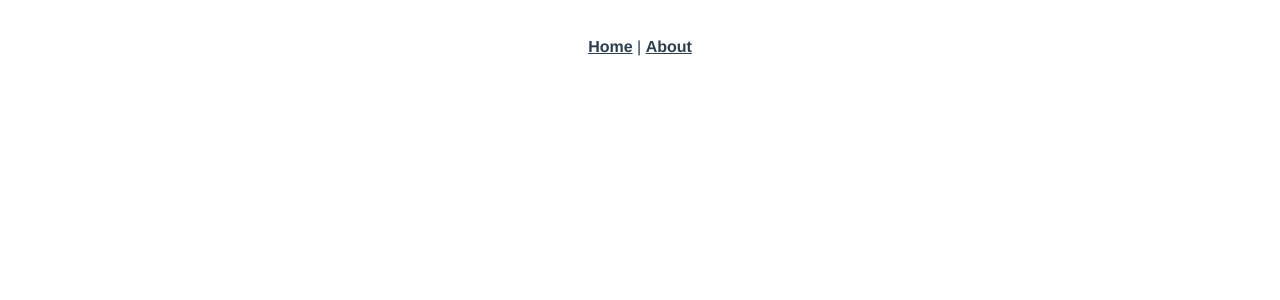
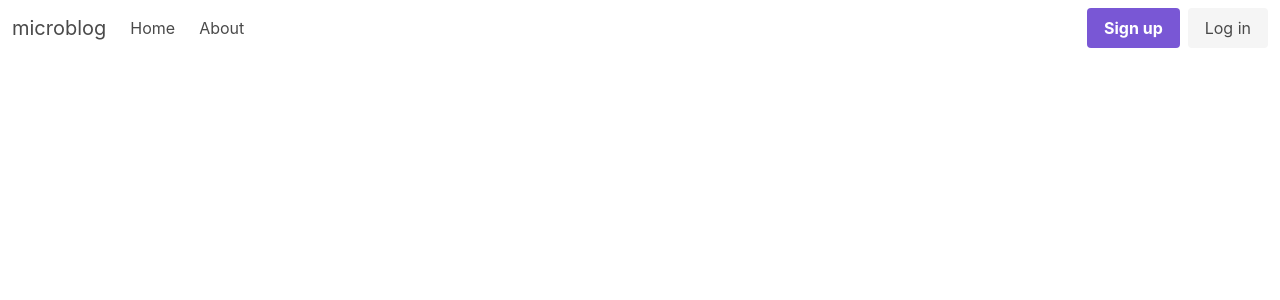
Before and after one commit to zsanettmagyar-cbcorews/microblog-frontend, a Vue app: page /login in a window 1280 px wide. Shown: the top 300 px of the page. Built offline with nearby package versions, Linux system fonts and the light colour scheme.

Commit message:
Functional front-end mock, now time for backend

```diff
--- a/package.json
+++ b/package.json
@@ -11,6 +11,7 @@
   "dependencies": {
     "core-js": "^2.6.5",
     "register-service-worker": "^1.6.2",
+    "uuid": "^3.3.3",
     "vue": "^2.6.10",
     "vue-router": "^3.0.3",
     "vuex": "^3.0.1"
@@ -26,8 +27,10 @@
     "babel-core": "7.0.0-bridge.0",
     "babel-eslint": "^10.0.1",
     "babel-jest": "^23.6.0",
+    "buefy": "^0.8.7",
     "eslint": "^5.16.0",
     "eslint-plugin-vue": "^5.0.0",
+    "vue-cli-plugin-buefy": "^0.3.7",
     "vue-template-compiler": "^2.6.10"
   }
 }
--- a/public/index.html
+++ b/public/index.html
@@ -5,11 +5,13 @@
     <meta http-equiv="X-UA-Compatible" content="IE=edge">
     <meta name="viewport" content="width=device-width,initial-scale=1.0">
     <link rel="icon" href="<%= BASE_URL %>favicon.ico">
-    <title>microblog-frontend</title>
+    <title>microblog</title>
+    <link rel="stylesheet" href="https://use.fontawesome.com/releases/v5.2.0/css/all.css">
 </head>
 <body>
 <noscript>
-      <strong>We're sorry but microblog-frontend doesn't work properly without JavaScript enabled. Please enable it to continue.</strong>
+    <strong>We're sorry but microblog-frontend doesn't work properly without JavaScript enabled. Please enable it to
+        continue.</strong>
 </noscript>
 <div id="app"></div>
 <!-- built files will be auto injected -->
--- a/src/App.vue
+++ b/src/App.vue
@@ -1,31 +1,17 @@
 <template>
   <div id="app">
-    <div id="nav">
-      <router-link to="/">Home</router-link> |
-      <router-link to="/about">About</router-link>
-    </div>
+    <Nav/>
     <router-view/>
   </div>
 </template>
 
-<style>
-#app {
-  font-family: 'Avenir', Helvetica, Arial, sans-serif;
-  -webkit-font-smoothing: antialiased;
-  -moz-osx-font-smoothing: grayscale;
-  text-align: center;
-  color: #2c3e50;
+<script>
+import Nav from '@/components/Nav.vue'
+
+export default {
+  name: 'nav',
+  components: {
+    Nav
+  }
 }
-#nav {
-  padding: 30px;
-}
-
-#nav a {
-  font-weight: bold;
-  color: #2c3e50;
-}
-
-#nav a.router-link-exact-active {
-  color: #42b983;
-}
-</style>
+</script>
--- /dev/null
+++ b/src/components/Nav.vue
@@ -0,0 +1,30 @@
+<template>
+  <b-navbar>
+    <template slot="brand">
+      <b-navbar-item tag="router-link" :to="{ path: '/' }">
+        <span class="subtitle">microblog</span>
+      </b-navbar-item>
+    </template>
+    <template slot="start">
+      <b-navbar-item href="/">
+        Home
+      </b-navbar-item>
+      <b-navbar-item href="/about">
+        About
+      </b-navbar-item>
+    </template>
+
+    <template slot="end">
+      <b-navbar-item tag="div">
+        <div class="buttons">
+          <a class="button is-primary" href="/signup">
+            <strong>Sign up</strong>
+          </a>
+          <a class="button is-light" href="/login">
+            Log in
+          </a>
+        </div>
+      </b-navbar-item>
+    </template>
+  </b-navbar>
+</template>
--- /dev/null
+++ b/src/components/Post.vue
@@ -0,0 +1,22 @@
+<template>
+  <div class="box">
+    <div class="media">
+      <div class="media-content">
+        <div class="content">
+          <p>
+            <strong>{{post.user}}</strong> <small> {{ post.timestamp.toDateString() }}</small>
+            <br>
+            {{post.message}}
+          </p>
+        </div>
+      </div>
+    </div>
+  </div>
+</template>
+<script>
+export default {
+  props: {
+    post: Object
+  }
+}
+</script>
--- a/src/main.js
+++ b/src/main.js
@@ -3,6 +3,10 @@ import App from './App.vue'
 import router from './router'
 import store from './store'
 import './registerServiceWorker'
+import Buefy from 'buefy'
+import 'buefy/dist/buefy.css'
+
+Vue.use(Buefy)
 
 Vue.config.productionTip = false
 
--- a/src/router.js
+++ b/src/router.js
@@ -1,6 +1,6 @@
 import Vue from 'vue'
 import Router from 'vue-router'
-import Home from './views/Home.vue'
+import Posts from './views/Posts.vue'
 
 Vue.use(Router)
 
@@ -10,8 +10,8 @@ export default new Router({
   routes: [
     {
       path: '/',
-      name: 'home',
-      component: Home
+      name: 'posts',
+      component: Posts
     },
     {
       path: '/about',
--- /dev/null
+++ b/src/views/Posts.vue
@@ -0,0 +1,72 @@
+<template>
+  <div class="container">
+    <hr class="hr is-invisible">
+    <div class="box">
+
+      <h1 class="title">Posts</h1>
+      <hr class="hr">
+      <div class="box">
+        <div class="box">
+          <b-field label="What's going on today?"
+                   class="is-marginless"
+          >
+            <b-input v-model="message" maxlength="140" type="textarea"></b-input>
+          </b-field>
+          <b-button type="is-dark" @click="addPost">Submit</b-button>
+        </div>
+        <hr class="hr">
+        <Post v-for="post in posts" :key="post.id" :post="post"/>
+      </div>
+    </div>
+  </div>
+</template>
+
+<script>
+import Post from '@/components/Post.vue'
+import uuidv4 from 'uuid/v4'
+
+export default {
+  name: 'posts',
+  components: {
+    Post
+  },
+  data: function () {
+    return {
+      message: '',
+      current_user: 'ldonley',
+      posts: [
+        {
+          id: 1,
+          user: 'ldonley',
+          message: 'Hello, this is a test message from KubeCon 2019',
+          timestamp: new Date()
+        },
+        {
+          id: 2,
+          user: 'morbo',
+          message: 'Morbo will now introduce tonight\'s candidates… PUNY HUMAN NUMBER ONE, PUNY HUMAN NUMBER TWO, and Morbo\'s good friend, Richard Nixon. I\'ll get my kit! Fry, you can\'t just sit here in the dark listening to classical music.',
+          timestamp: new Date()
+        },
+        {
+          id: 3,
+          user: 'zapp',
+          message: 'Bender! Ship! Stop bickering or I\'m going to come back there and change your opinions manually! Fatal. Fry! Stay back! He\'s too powerful! You can see how I lived before I met you. I am the man with no name, Zapp Brannigan!',
+          timestamp: new Date()
+        }
+      ]
+    }
+  },
+  methods: {
+    addPost: function () {
+      if (this.message.length > 1 && this.message.length <= 140) {
+        this.posts.push({
+          id: uuidv4(),
+          user: this.current_user,
+          message: this.message,
+          timestamp: new Date()
+        })
+      }
+    }
+  }
+}
+</script>
```
Also changed, not shown: 1 other file (tests, documents, lock files or other folders). Lines whose indentation alone changed are shown as unchanged.
